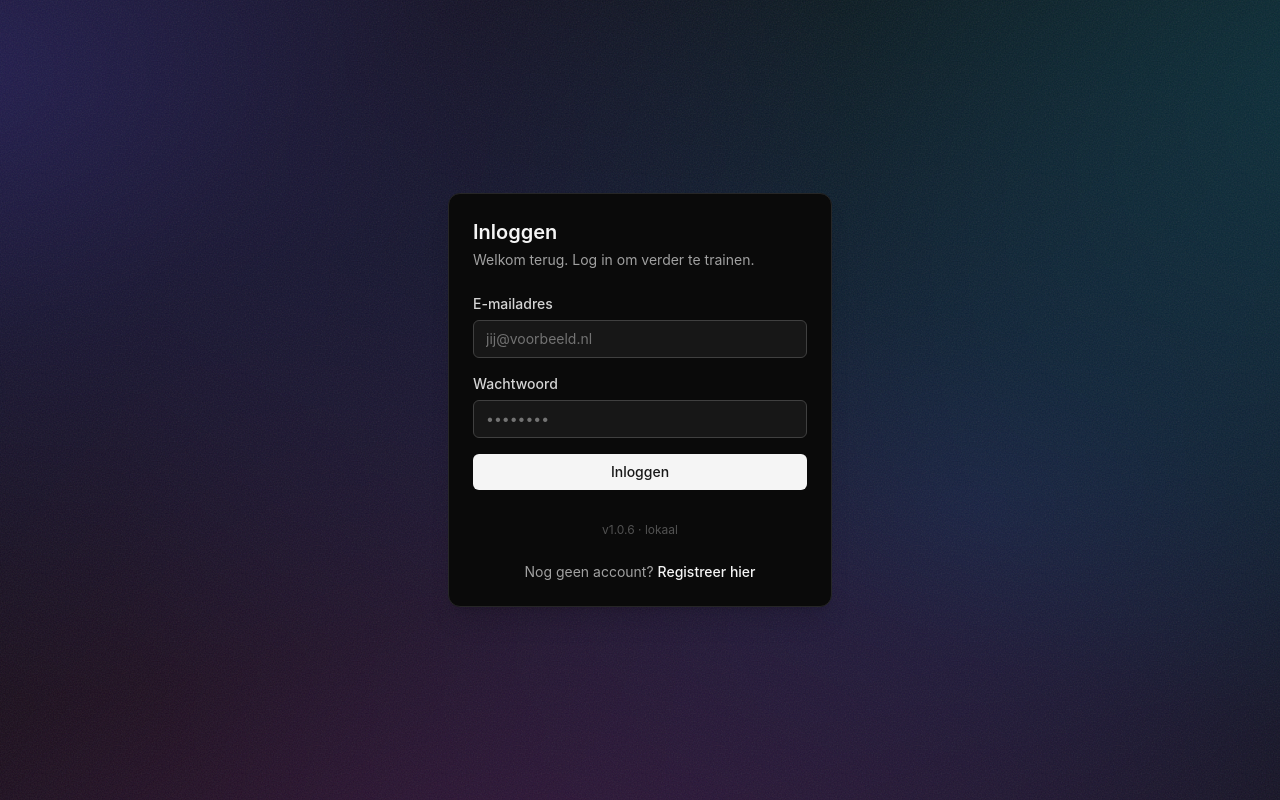
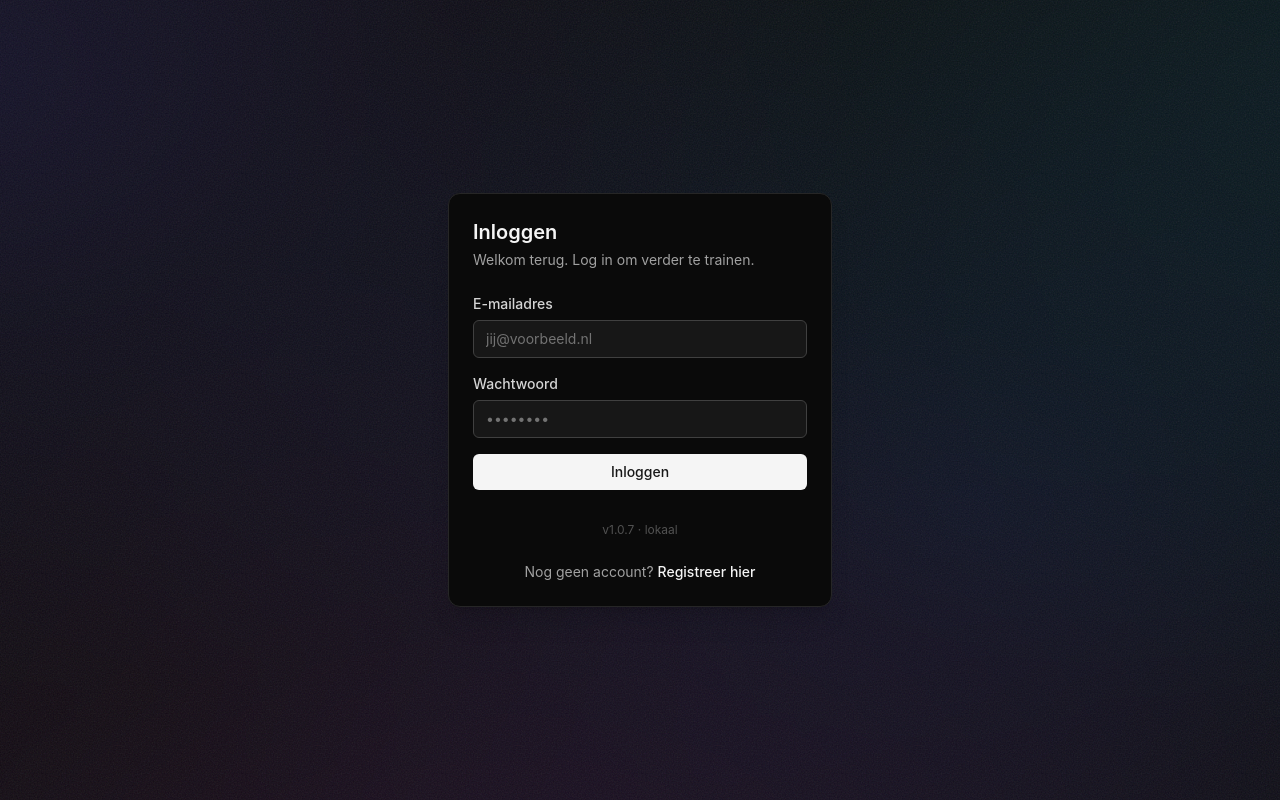
Before and after one commit to duxagency/Mijn-Sportschema, a Next.js app: page /login in a window 1280 px wide. Built offline with nearby package versions, Linux system fonts and the light colour scheme.

Commit message:
style(ui): zachtere, donkerdere gradient-kleuren
Lagere opacity (0.36–0.42) en diepere RGB-waarden zodat de kleuren niet
domineren en het geheel donkerder oogt; blur en beweging ongewijzigd.

Co-Authored-By: Claude Opus 4.8 <noreply@anthropic.com>

```diff
--- a/src/app/globals.css
+++ b/src/app/globals.css
@@ -26,10 +26,10 @@ body::before {
   inset: -45%;
   z-index: -2;
   background:
-    radial-gradient(48% 54% at 24% 30%, rgba(48, 40, 120, 0.62), transparent 70%),
-    radial-gradient(50% 56% at 78% 30%, rgba(10, 70, 86, 0.6), transparent 70%),
-    radial-gradient(54% 60% at 44% 84%, rgba(80, 26, 88, 0.58), transparent 72%),
-    radial-gradient(46% 52% at 62% 56%, rgba(26, 46, 104, 0.52), transparent 70%),
+    radial-gradient(48% 54% at 24% 30%, rgba(34, 28, 82, 0.42), transparent 70%),
+    radial-gradient(50% 56% at 78% 30%, rgba(8, 48, 60, 0.4), transparent 70%),
+    radial-gradient(54% 60% at 44% 84%, rgba(56, 18, 62, 0.4), transparent 72%),
+    radial-gradient(46% 52% at 62% 56%, rgba(18, 32, 74, 0.36), transparent 70%),
     var(--background);
   background-color: var(--background);
   filter: blur(10px);
--- a/src/lib/version.ts
+++ b/src/lib/version.ts
@@ -2,4 +2,4 @@
 // Wordt rechtsonder op het dashboard en de loginpagina getoond, zodat je kunt
 // zien welke versie live staat. Het commit-deel ernaast komt automatisch van
 // Vercel (VERCEL_GIT_COMMIT_SHA) en verandert sowieso elke deploy.
-export const APP_VERSION = "1.0.6";
+export const APP_VERSION = "1.0.7";
```
